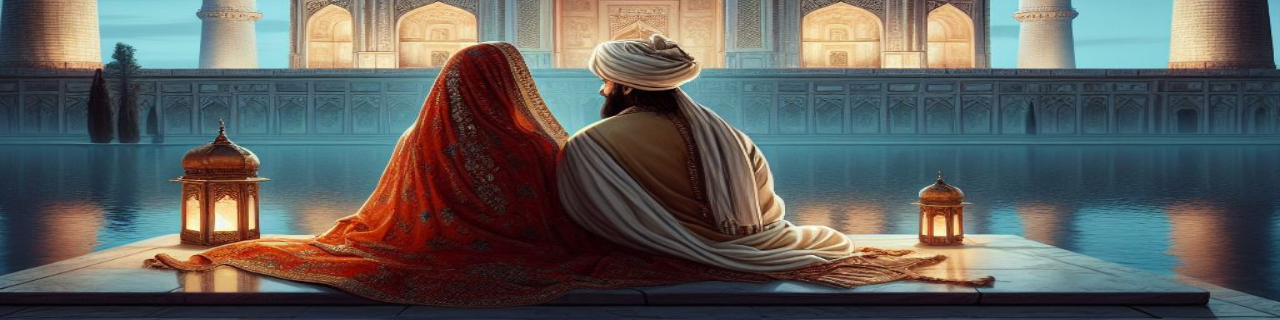
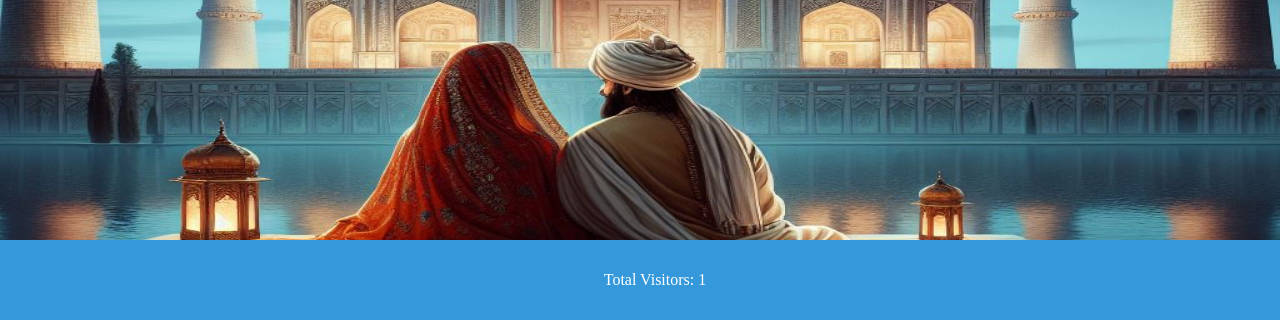
Before and after one commit to ijasgk/Taj, a plain HTML site: page index.html in a window 1280 px wide. Shown: the part 480-800 px from the top of the page. Drawn offline with Linux system fonts and the light colour scheme.

Commit message:
Update index.html

```diff
--- a/index.html
+++ b/index.html
@@ -30,6 +30,17 @@
     padding: 20px;
     border-radius: 8px;
     color: black;
+   }
+
+    .footer-bar {
+    background-color: #3498db; /* Blue background color */
+    color: #fff; /* White text color */
+    text-align: center;
+    position: fixed;
+    bottom: 0;
+    left: 0;
+    width: 100%;
+    padding: 15px;
    }
 
     /* Use a bold font for the logo text */
@@ -87,6 +98,9 @@
     <h1>Welcome to Taj Imaginary</h1>
     <p>This is a demo website for learning how to create a responsive webpage.</p>
   </div>
+  <div class="footer-bar" id="footerBar">
+    <p>Total Visitors: <span id="visitorCount">0</span></p>
+ </div>
 </body>
 <script>
 document.getElementById('contactLink').addEventListener('click', function() {
@@ -97,5 +111,14 @@ document.getElementById('contactLink').addEventListener('click', function() {
         warningBox.style.display = 'none';
     }, 3000); // 5000 milliseconds = 5 seconds
 });
+  let totalVisitors = 0;
+
+function updateVisitorCount() {
+    totalVisitors++; // Increment the total visitors count
+    document.getElementById('visitorCount').innerText = totalVisitors;
+}
+
+// Update the count every 5 seconds (5000 milliseconds)
+setInterval(updateVisitorCount, 5000);
 </script>
 </html>
```
